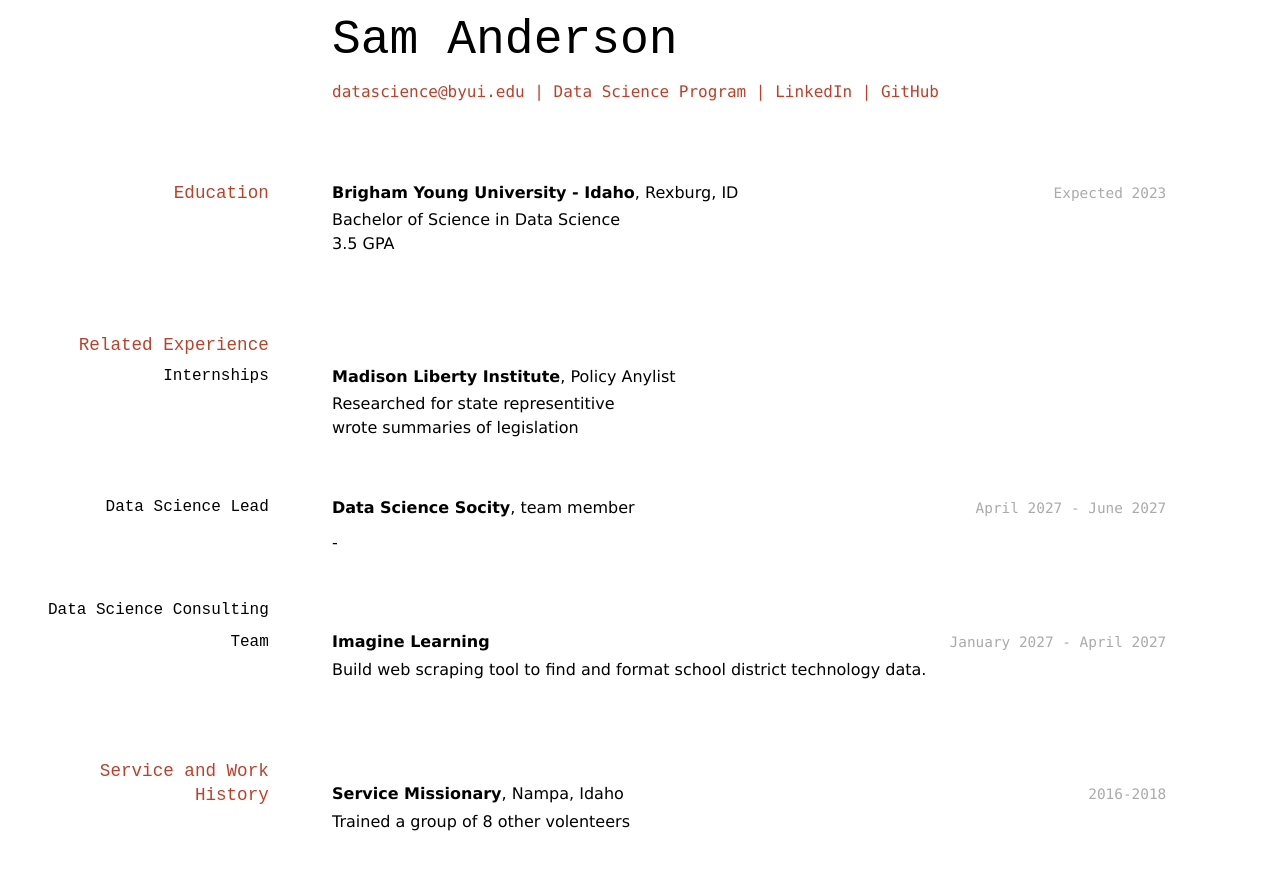
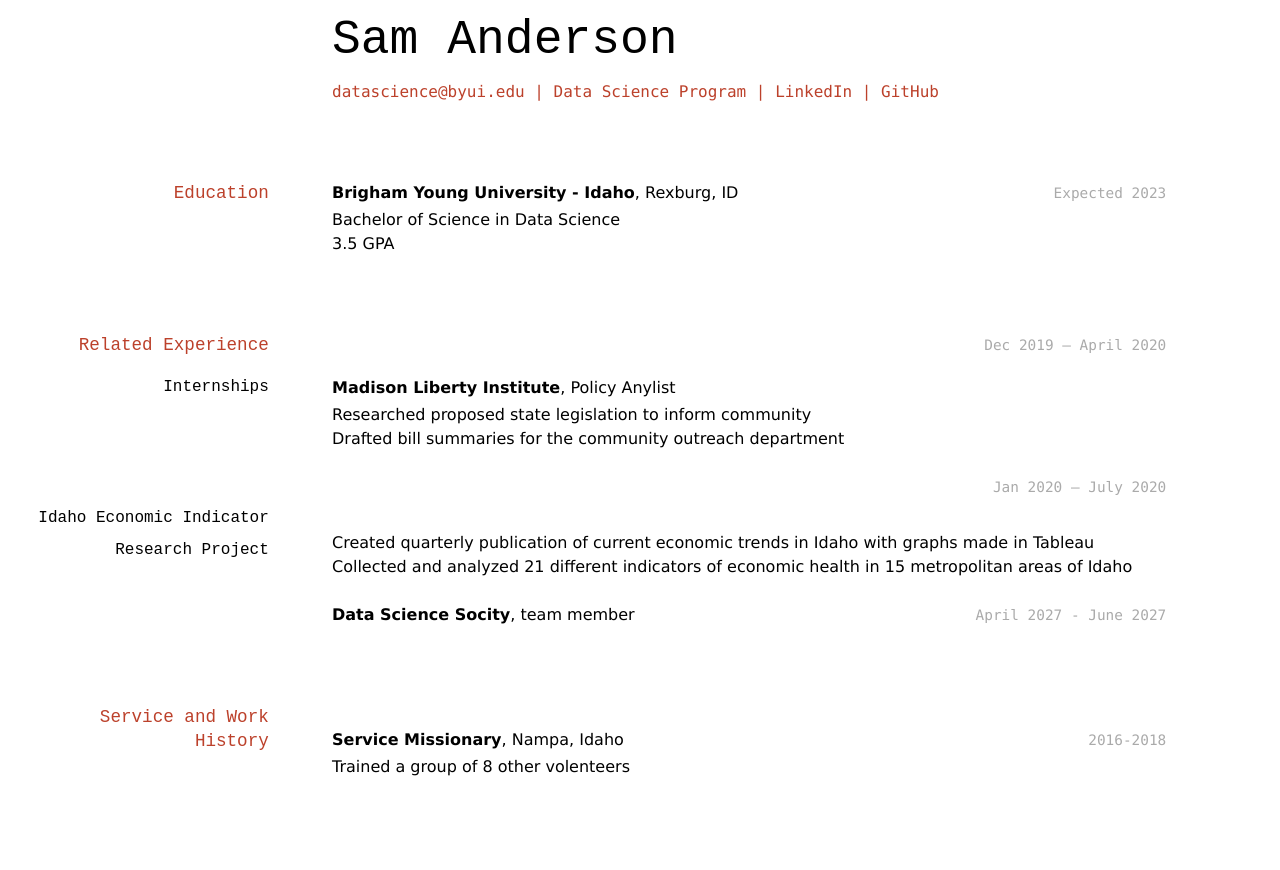
Before and after one commit to sanderson0398/Anderson-Samuel-Resume, a Jekyll site: the page built from docs/index.md, in a window 1280 px wide. Shown: the top 870 px of the page. Built offline with Jekyll 4.4.1, drawn with Linux system fonts in a browser that asks for light colours.

Commit message:
Update index.md

```diff
--- a/docs/index.md
+++ b/docs/index.md
@@ -24,24 +24,20 @@
 
 ## Related Experience
 
+`Dec 2019 – April 2020`
 ### Internships
 __Madison Liberty Institute__, Policy Anylist
-- Researched for state representitive
-- wrote summaries of legislation
+- Researched proposed state legislation to inform community
+- Drafted bill summaries for the community outreach department
 
-### Data Science Lead
+`Jan 2020 – July 2020`
+### Idaho Economic Indicator Research Project
+- Created quarterly publication of current economic trends in Idaho with graphs made in Tableau
+- Collected and analyzed 21 different indicators of economic health in 15 metropolitan areas of Idaho
+
 
 `April 2027 - June 2027`
 __Data Science Socity__, team member
-
--
-
-### Data Science Consulting Team
-
-`January 2027 - April 2027`
-__Imagine Learning__
-
-- Build web scraping tool to find and format school district technology data.
 
 
 
```
